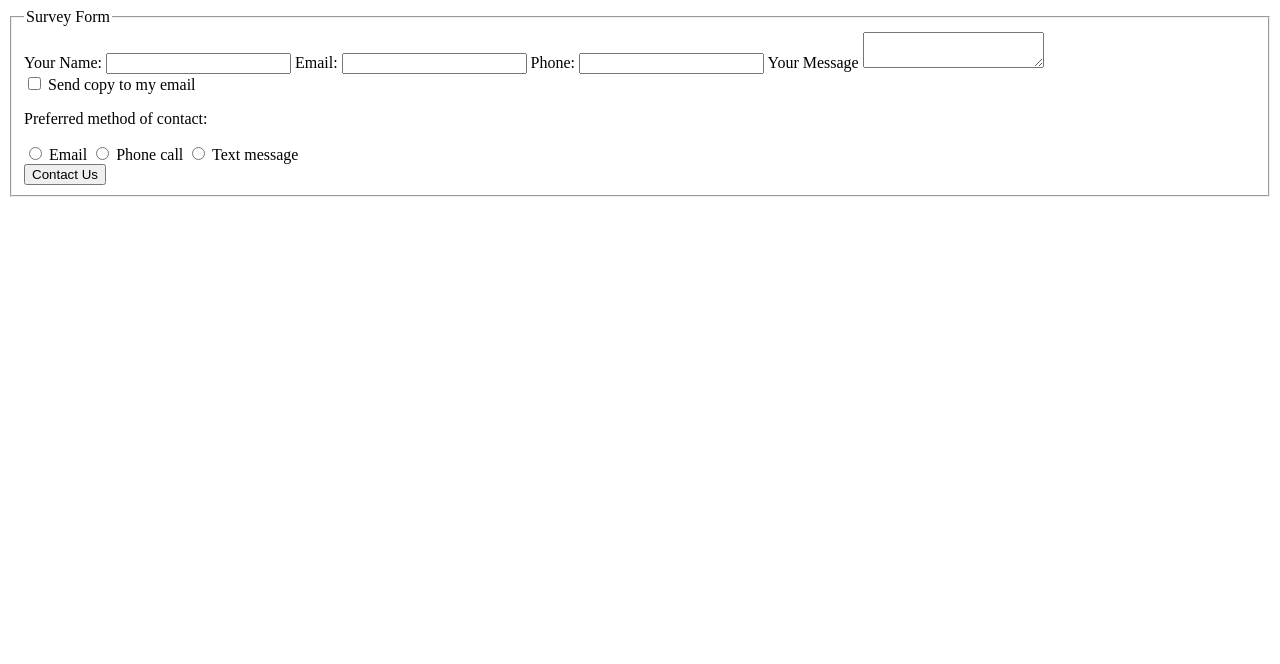
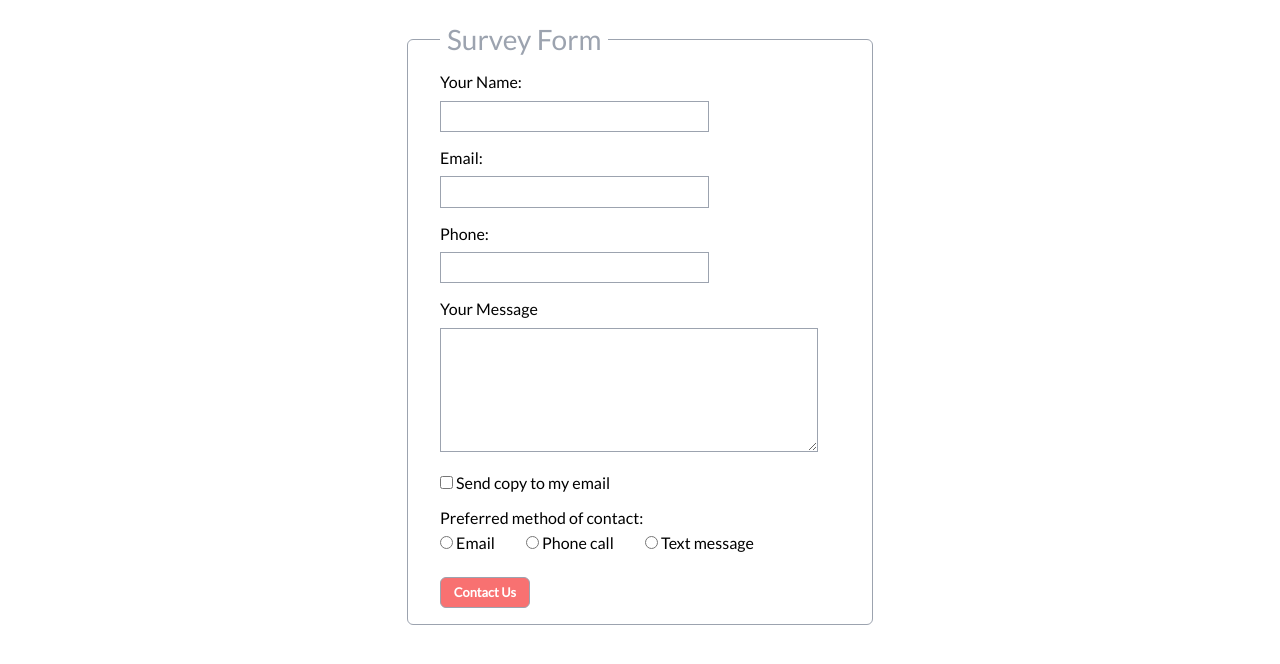
Before and after one commit to Shalini-prasad/basic-form, a plain HTML site: page index.html in a window 1280 px wide. Drawn offline with Linux system fonts and the light colour scheme.

Commit message:
style it with css

```diff
--- a/index.html
+++ b/index.html
@@ -5,7 +5,7 @@
     <meta http-equiv="X-UA-Compatible" content="IE=edge">
     <meta name="viewport" content="width=device-width, initial-scale=1.0">
     <title>Basic Form</title>
-    <link href="stylesheet.css" rel="stylesheet">
+    <link href="style.css" rel="stylesheet">
 </head>
 <body>
    <section>
--- a/style.css
+++ b/style.css
@@ -0,0 +1,130 @@
+@import url('https://fonts.googleapis.com/css2?family=Lato:ital,wght@0,400;1,300;1,700&display=swap');
+:root{
+    --sec-font-color:#9CA3AF;
+    --button-color:#F87171;
+    --button-text-color:white;
+
+}
+
+*{
+    margin: 0;
+    padding:0;
+    margin-top: .7em;
+    font-family: 'Lato';
+}
+
+/* fieldset and legend */
+fieldset{
+    margin: 2em 1em;
+    padding: 1em 2em;
+    border:1px solid var(--sec-font-color);
+    border-radius: 6px;
+    max-width: 400px;
+
+}
+
+legend{
+    font-size: 1.25em;
+    padding:0 .25em;
+    color:var(--sec-font-color);
+}
+/* labels */
+
+label{
+    display: block;
+    margin-top: 1em;
+}
+
+.checks label{
+    margin-top: 0;
+}
+label:first-of-type{
+    margin-top: 0;
+}
+
+/* input and textarea */
+input{
+    padding:.5em;
+    border: 1px solid var(--sec-font-color);
+}
+
+input[type="email"], input[type='text'], input[type="tel"]{
+    width:19em;
+}
+
+textarea{
+    border: 1px solid var(--sec-font-color);
+    padding:.5rem;
+    min-height: 8em;
+    min-width: 90%;
+}
+
+/* radio buttons and checkbox */
+.checks{
+    margin-bottom: 1em;
+}
+
+.checks p{
+    margin-bottom: 0;
+}
+
+input[type="checkbox"]+label, input[type="radio"]+label
+{
+    display: inline-block;
+    margin-top: 0;
+    padding-top: 0;
+
+}
+
+input[type="radio"]{
+    margin-left: 1.5em;
+    margin-right: 0;
+}
+
+input[type="radio"]:first-of-type{
+    margin-left: 0;
+}
+
+/* submit button */
+input[type="submit"]{
+    padding: .5em 1em;
+    border-radius: 6px;
+    background-color: var(--button-color);
+    color:var(--button-text-color) ;
+    font-size: .8em;
+    font-weight: bold;
+    cursor: pointer;
+
+}
+
+/* larger screen */
+@media screen and (min-width:430px) {
+    legend{
+        font-size: 1.75em;
+    }
+
+    fieldset{
+        width:40%;
+        min-width: 320px;
+        margin: auto;
+    }
+
+    .checks label{
+        display: inline-block;
+        padding-top: .5em;
+        margin-top: 0;
+        margin-right: .5em;
+    }
+}
+@media screen and (max-width:391px){
+    legend{
+        font-size: .8em;
+    }
+
+    .flex{
+        display: flex;
+        flex-direction: column;
+    }
+
+
+}
```
